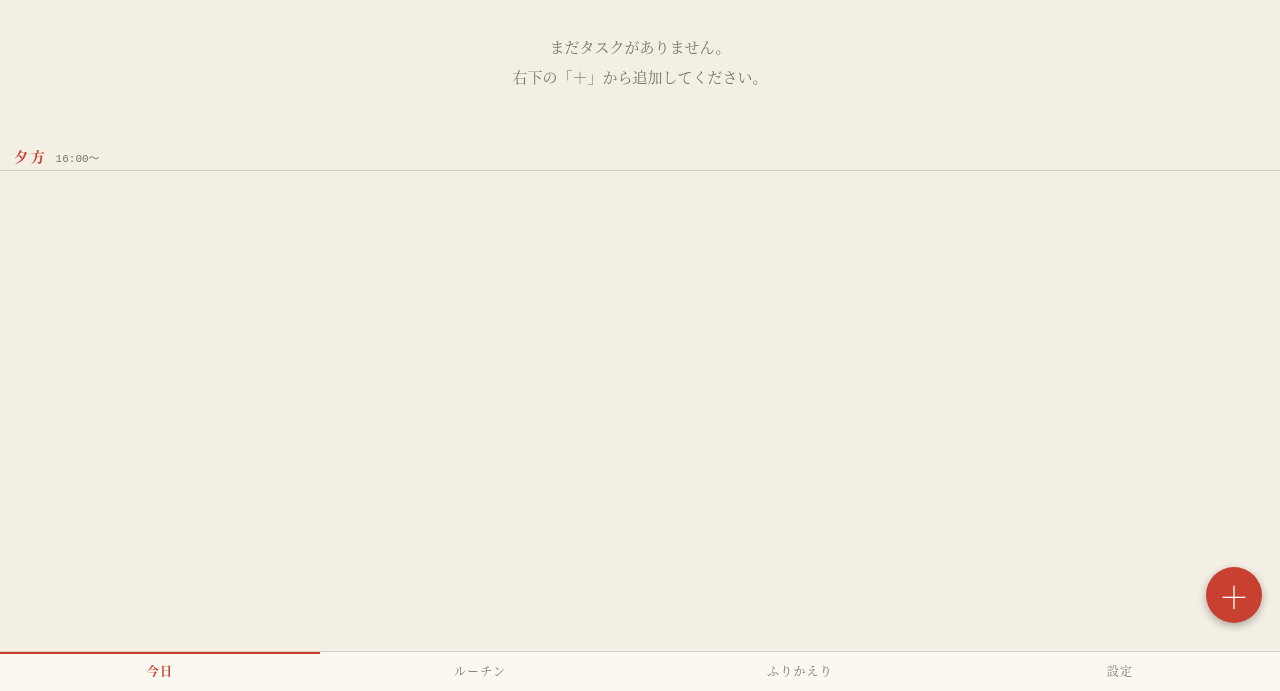
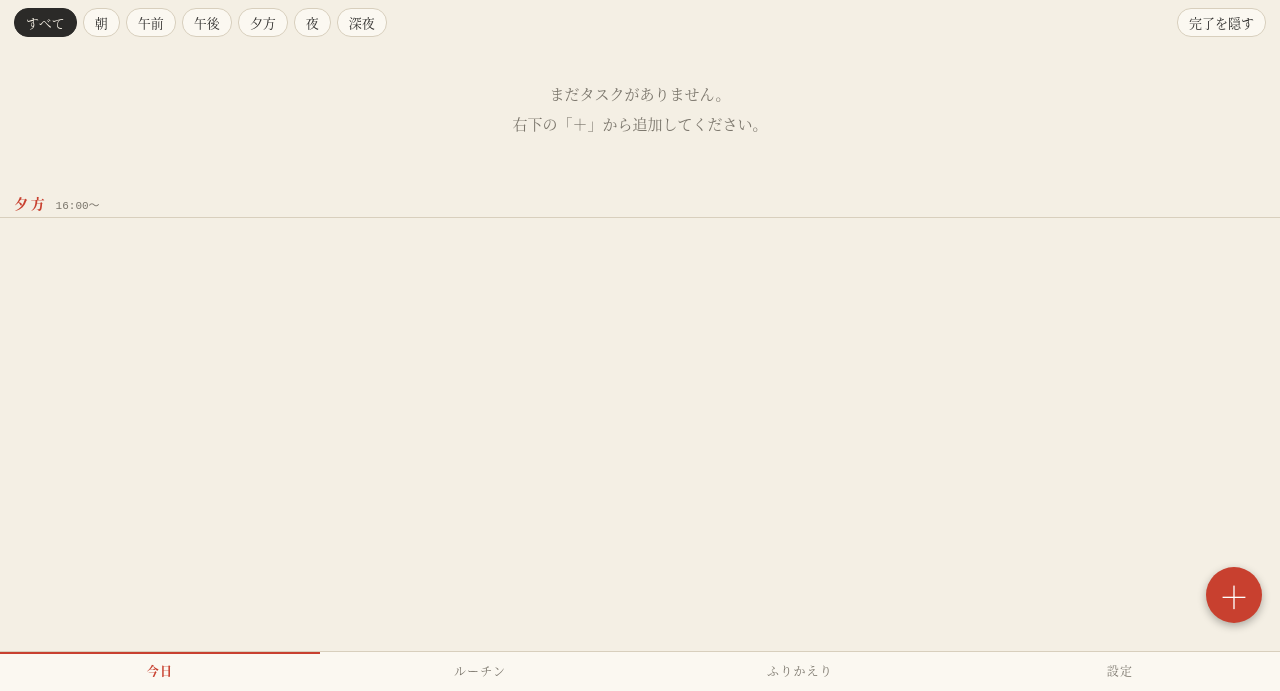
Before and after one commit to marionette1994/nagarecho, a plain HTML site: page assets/index.html in a window 1280 px wide. Shown: the part 109-800 px from the top of the page. Drawn offline with Linux system fonts and the light colour scheme.

Commit message:
1.2: セクション絞り込みと完了タスクの非表示を追加、配布APKをdist/nagarecho.apkに固定
Co-Authored-By: Claude Fable 5.2 <noreply@anthropic.com>
Claude-Session: https://claude.ai/code/session_019fGscuA58kfixRewM9YPjJ

```diff
--- a/AndroidManifest.xml
+++ b/AndroidManifest.xml
@@ -1,8 +1,8 @@
 <?xml version="1.0" encoding="utf-8"?>
 <manifest xmlns:android="http://schemas.android.com/apk/res/android"
     package="jp.marionette.nagarecho"
-    android:versionCode="2"
-    android:versionName="1.1">
+    android:versionCode="3"
+    android:versionName="1.2">
     <uses-sdk android:minSdkVersion="23" android:targetSdkVersion="34" />
     <application
         android:label="流帖"
--- a/assets/index.html
+++ b/assets/index.html
@@ -57,6 +57,10 @@ nav button.on{color:var(--shu);font-weight:700;box-shadow:inset 0 2px 0 var(--sh
 .task .tt{flex:none;text-align:right;font-size:11px;color:var(--usu)}
 .task .tt b{font-size:16px;color:var(--sumi)}
 .task .tt b.over{color:var(--shu)}
+.flt{display:flex;gap:6px;padding:10px 14px 2px;overflow-x:auto;white-space:nowrap;margin:0}
+.flt button{flex:none}
+.flt .sp{flex:1;min-width:6px}
+.flt button.tg.on{background:var(--shu);border-color:var(--shu)}
 .empty{padding:40px 20px;text-align:center;color:var(--usu);line-height:2}
 .fab{position:fixed;right:18px;bottom:68px;width:56px;height:56px;border-radius:50%;background:var(--shu);color:#fff;font-size:30px;line-height:1;box-shadow:0 3px 8px rgba(0,0,0,.3);z-index:6}
 .pad{padding:14px}
@@ -192,6 +196,8 @@ function move(date,id,dir){const day=S.days[date];const list=sorted(day).filter(
 
 /* ---------- 描画 ---------- */
 let tab='today',view=today(),range='7';
+let ui={sec:'',hideDone:false};try{Object.assign(ui,JSON.parse(localStorage.getItem(KEY+'.ui'))||{});}catch(e){}
+const saveUi=()=>{try{localStorage.setItem(KEY+'.ui',JSON.stringify(ui));}catch(e){}};
 function render(){if(view<'2000')view=today();renderHead();renderNav();
   ({today:renderToday,routine:renderRoutine,review:renderReview,setting:renderSetting})[tab]();
   $('fab').style.display=(tab==='today'||tab==='routine')?'':'none';}
@@ -222,12 +228,17 @@ function renderToday(){const c=calc();const list=sorted(c.day);const td=today();
     <div class="el num ${el>(run.est||0)*60000&&run.est?'over':''}" id="el">${hms(el)}</div><button data-act="pause">中断</button><button class="fin" data-act="finish">完了</button></div>`;}
   if(c.isT){let n=0;for(let i=1;i<=14;i++){const d=S.days[addDays(td,-i)];if(d)n+=d.tasks.filter(t=>!t.start&&!t.routineId).length;}
     if(n)h+=`<div class="banner">過去の未完了が ${n}件あります<button data-act="carry">今日へ移す</button></div>`;}
+  const SS=secs();if(ui.sec&&!SS.some(s=>s.id===ui.sec))ui.sec='';
+  const nDone=list.filter(t=>t.start&&t.end).length;
+  h+=`<div class="chips flt"><button data-act="fsec" data-s="" class="${ui.sec?'':'on'}">すべて</button>${SS.map(s=>{const n=list.filter(t=>secIdx(t.section)===secIdx(s.id)&&!(t.start&&t.end)).length;return `<button data-act="fsec" data-s="${s.id}" class="${ui.sec===s.id?'on':''}">${esc(s.name)}${n?' '+n:''}</button>`;}).join('')}<span class="sp"></span><button data-act="hidedone" class="tg ${ui.hideDone?'on':''}">${ui.hideDone?'完了を表示'+(nDone?' '+nDone:''):'完了を隠す'}</button></div>`;
   if(!list.length)h+=`<div class="empty">まだタスクがありません。<br>右下の「＋」から追加してください。</div>`;
-  let cur=c.cur;const nowSec=c.isT?secAt(Date.now()).id:null;
-  for(const s of secs()){const ts=list.filter(t=>secIdx(t.section)===secIdx(s.id));if(!ts.length&&s.id!==nowSec)continue;
-    const e=ts.filter(t=>!t.start).reduce((m,t)=>m+(t.est||0),0),a=ts.reduce((m,t)=>m+act(t),0);
-    h+=`<div class="sec ${s.id===nowSec?'now':''}"><b>${esc(s.name)}</b><span class="num">${s.start}〜</span><span class="r num">${e?'残 '+dur(e):''}${a?'　済 '+dur(a):''}</span></div>`;
-    for(const t of ts){let p0=null;if(!t.start&&c.isT){p0=cur;cur+=(t.est||0)*60000;}h+=taskRow(t,p0,c.isT);}}
+  let cur=c.cur,shown=0;const nowSec=c.isT?secAt(Date.now()).id:null;
+  for(const s of SS){const all=list.filter(t=>secIdx(t.section)===secIdx(s.id));const vis=!ui.sec||ui.sec===s.id;
+    const ts=ui.hideDone?all.filter(t=>!(t.start&&t.end)):all;
+    const e=all.filter(t=>!t.start).reduce((m,t)=>m+(t.est||0),0),a=all.reduce((m,t)=>m+act(t),0);
+    if(vis&&(ts.length||s.id===nowSec||ui.sec===s.id))h+=`<div class="sec ${s.id===nowSec?'now':''}"><b>${esc(s.name)}</b><span class="num">${s.start}〜</span><span class="r num">${e?'残 '+dur(e):''}${a?'　済 '+dur(a):''}</span></div>`;
+    for(const t of all){let p0=null;if(!t.start&&c.isT){p0=cur;cur+=(t.est||0)*60000;}if(vis&&ts.includes(t)){h+=taskRow(t,p0,c.isT);shown++;}}}
+  if(list.length&&!shown)h+=`<div class="empty">${ui.hideDone?'未完了のタスクはありません。':'このセクションにタスクはありません。'}</div>`;
   $('mn').innerHTML=h;}
 function repLabel(r){return r.type==='daily'?'毎日':r.type==='weekdays'?'平日':'毎週 '+(r.days||[]).slice().sort().map(d=>WD[d]).join('・');}
 function renderRoutine(){let h='<div class="pad"><h2>ルーチン</h2><p class="hint">設定した曜日に、その日のタスクとして自動で並びます。</p>';
@@ -267,7 +278,7 @@ function renderSetting(){const st=S.settings;
   <h2>Googleドライブ</h2>${driveHtml()}
   <h2>データ</h2><p class="hint">データはこの端末の中に保存されます。アプリを削除すると消えるので、Googleドライブ保存かバックアップを使ってください。</p>
   <div class="btns"><button class="btn" data-act="backup">バックアップ（JSON）</button><button class="btn" data-act="restore">復元</button><button class="btn" data-act="csv">全記録をCSVで保存</button></div>
-  <div class="btns"><button class="btn dan" data-act="wipe">すべて消去</button></div><p class="hint">流帖 1.1</p></div>`;
+  <div class="btns"><button class="btn dan" data-act="wipe">すべて消去</button></div><p class="hint">流帖 1.2</p></div>`;
   $('mn').innerHTML=h;}
 
 /* ---------- シート ---------- */
@@ -282,7 +293,7 @@ const secOpts=sel=>secs().map(s=>`<option value="${s.id}" ${s.id===sel?'selected
 const estField=v=>`<div class="f"><label>見積（分）</label><input id="f_est" type="number" inputmode="numeric" min="0" value="${v}"><div class="chips">${[5,10,15,30,45,60,90].map(n=>`<button data-act="chip" data-v="${n}" class="${n===v?'on':''}">${n}</button>`).join('')}</div></div>`;
 function addSheet(){const isT=view===today();
   openSheet(`<h3>タスクを追加</h3><div class="f"><label>タスク名</label><input id="f_name" placeholder="例：洗濯物をたたむ" enterkeyhint="done"></div>${estField(15)}
-  ${cls('','',isT?secAt(Date.now()).id:secs()[0].id)}
+  ${cls('','',ui.sec||(isT?secAt(Date.now()).id:secs()[0].id))}
   ${isT?'<div class="f"><label class="chk"><input type="checkbox" id="f_now">いますぐ開始する（割り込み）</label></div>':''}
   <div class="btns"><button class="btn pri" data-act="addsave">追加</button><button class="btn" data-act="close">閉じる</button></div>`);
   setTimeout(()=>{const e=$('f_name');if(e)e.focus();},60);}
@@ -330,6 +341,8 @@ const A={
  addsave(){const v=formVals();if(!v.name){toast('タスク名を入れてください');return;}const day=dayW(view);
   const t=Object.assign({id:uid(),start:null,end:null,note:'',routineId:null,order:nextOrder(day)},v);day.tasks.push(t);
   const now=$('f_now')&&$('f_now').checked;save();closeSheet();if(now)startTask(view,t.id);else render();},
+ fsec(d){ui.sec=d.s;saveUi();render();},
+ hidedone(){ui.hideDone=!ui.hideDone;saveUi();render();},
  start(d){startTask(view,d.id);},
  finish(){finishRun();},
  pause(){pauseRun();},
```
Also changed, not shown: 4 other files.
